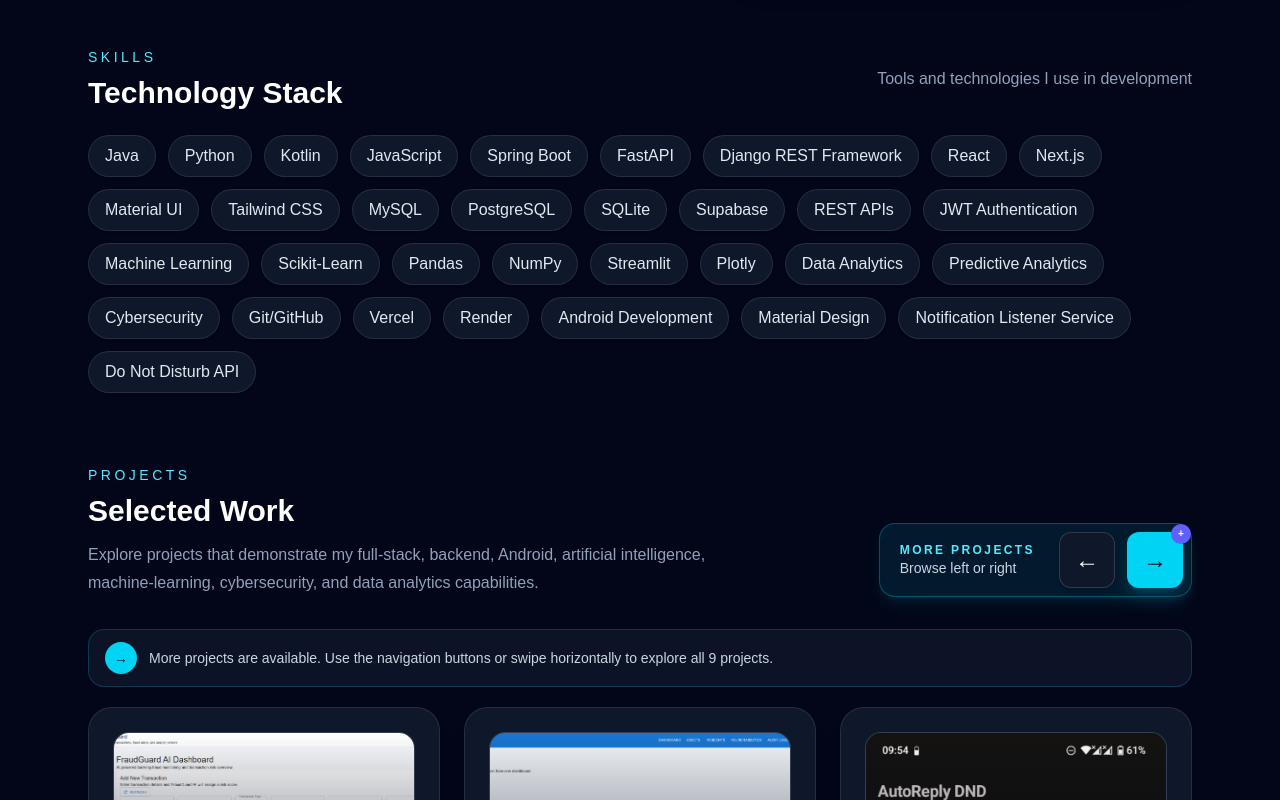
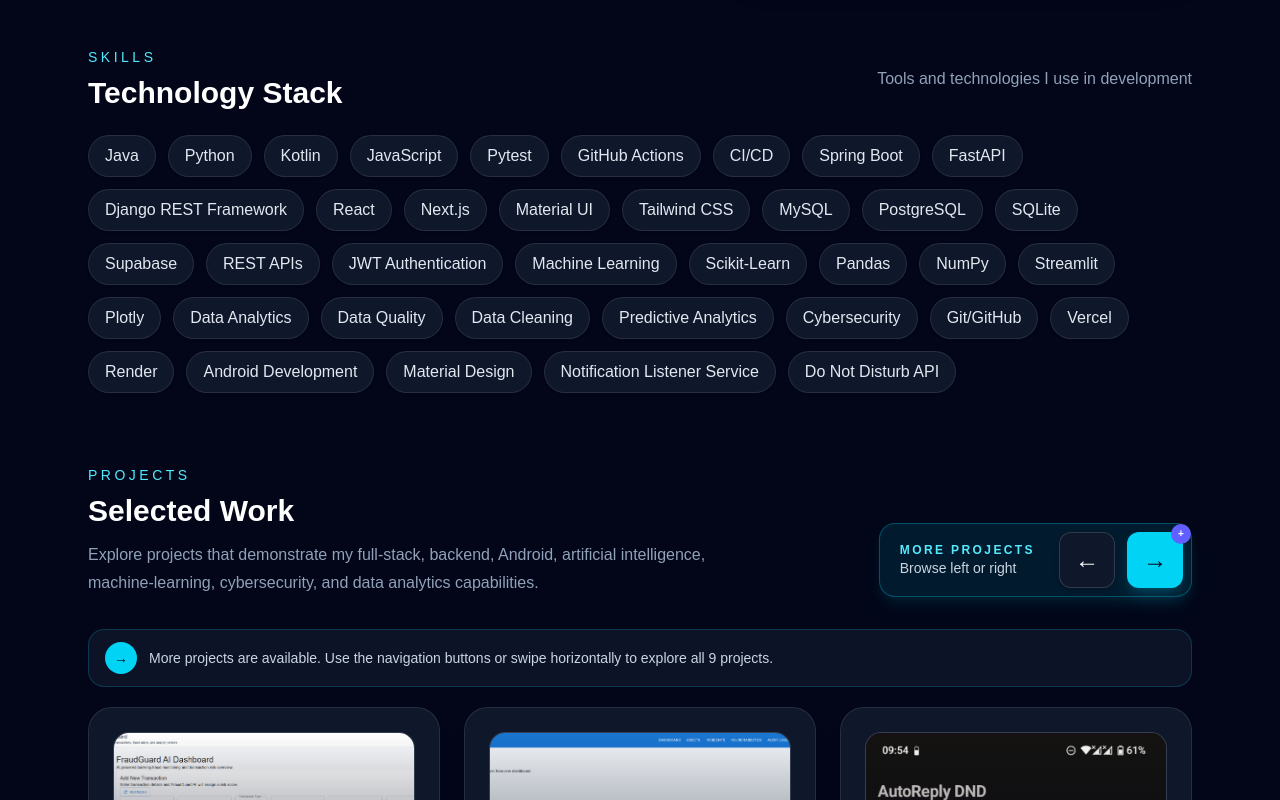
Before and after one commit to JobMunyoki/my-portfolio, a Next.js app: page / in a window 1280 px wide. Shown: the part 2420-3220 px from the top of the page. Built offline with nearby package versions, Linux system fonts and the light colour scheme.

Commit message:
feat: update portfolio with CSV Data Quality Checker V2

```diff
--- a/app/page.js
+++ b/app/page.js
@@ -24,6 +24,9 @@
     "Python",
     "Kotlin",
     "JavaScript",
+    "Pytest",
+    "GitHub Actions",
+    "CI/CD",
     "Spring Boot",
     "FastAPI",
     "Django REST Framework",
@@ -44,6 +47,8 @@
     "Streamlit",
     "Plotly",
     "Data Analytics",
+    "Data Quality",
+    "Data Cleaning",
     "Predictive Analytics",
     "Cybersecurity",
     "Git/GitHub",
@@ -189,21 +194,36 @@
   demo: "#"
 },
 {
-  title: "CSV Data Quality Checker",
+  title: "CSV Data Quality Checker V2",
 
-  category: "Data Quality / Streamlit Application",
+  category: "Data Quality Engineering & Cleaning Platform",
 
   image: "/projects/csv-data-quality-checker.png",
 
+
   description:
+    "An advanced Python and Streamlit data-quality platform for analyzing, validating, cleaning, and improving CSV datasets. Version 2 was independently developed by Job Munyoki as a major upgrade of the original collaborative V1 project. It introduces weighted quality scoring, column-level quality scores, missing-value handling, duplicate detection, whitespace and empty-string validation, inconsistent data-type detection, IQR-based outlier detection, capitalization checks, interactive data cleaning, before-and-after reporting, cleaned CSV exports, downloadable quality reports, 34 automated tests, and GitHub Actions continuous integration.",
 
-  "A collaborative Python-based data quality application that analyzes CSV datasets for missing values, duplicate rows, and duplicate IDs. The Streamlit dashboard provides interactive dataset previews, quality metrics, validation results, visualizations, and an overall data-quality score. Job contributed to the Streamlit dashboard, CSV upload workflow, data visualizations, quality-score presentation, sample-dataset experience, and GitHub collaboration through feature branches and pull requests.",
-
-  tech: ["Python", "Streamlit", "Pandas", "Pytest", "Git", "GitHub", "CSV", "Data Visualization", "Streamlit Community Cloud"],
+  tech: [
+    "Python",
+    "Streamlit",
+    "Pandas",
+    "Pytest",
+    "GitHub Actions",
+    "Data Validation",
+    "Data Cleaning",
+    "Data Quality",
+    "IQR Outlier Detection",
+    "CSV Analytics",
+    "Git",
+    "GitHub",
+    "CI/CD",
+    "Streamlit Community Cloud"
+  ],
 
   github: "https://github.com/scotlanbettes/csv-data-quality-checker",
 
-  demo: "https://csv-data-quality-checker-zbqqjhzwciuvngr2gjerh3.streamlit.app/"
+  demo: "https://csv-data-quality-checker-v2.streamlit.app/"
 
 },
 
```
Also changed, not shown: public/projects/Book2 Front Cover.jpg (added), public/projects/csv-data-quality-checker.png.
